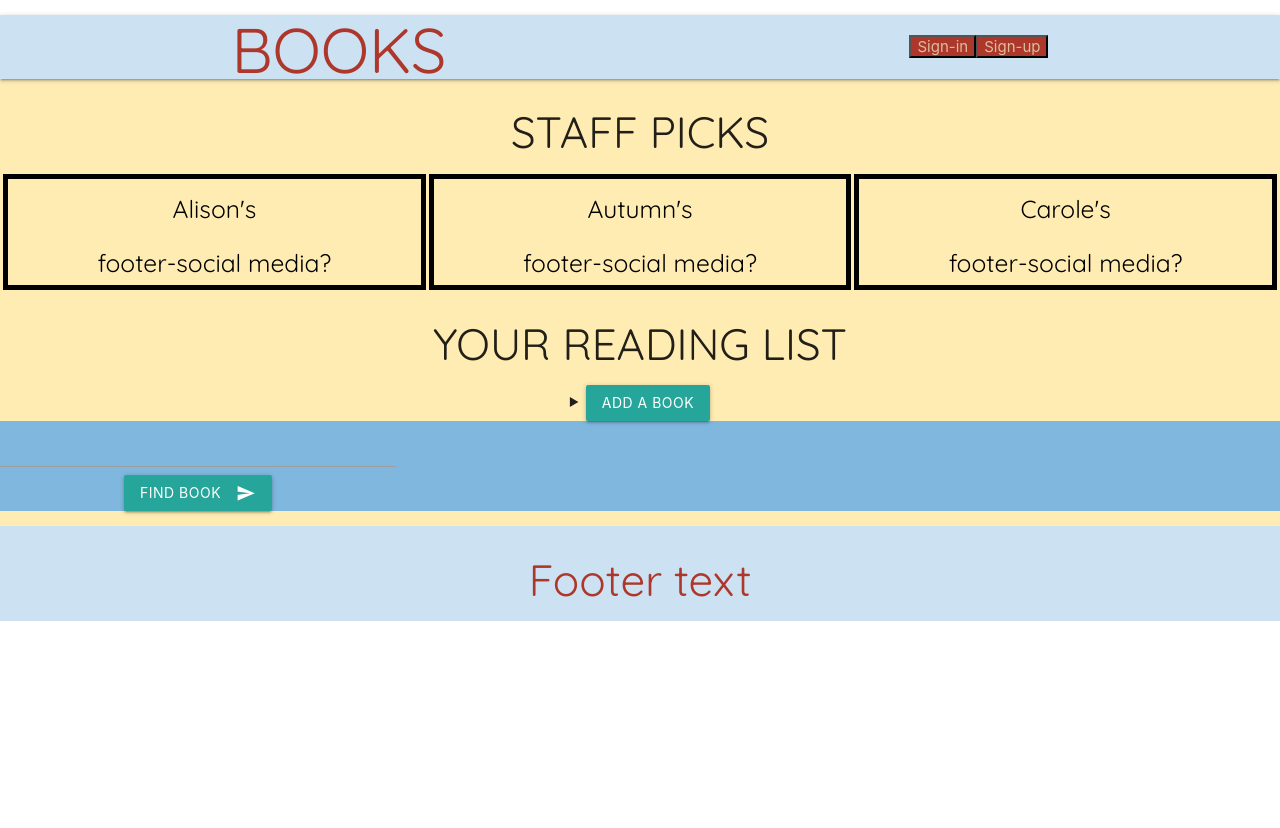
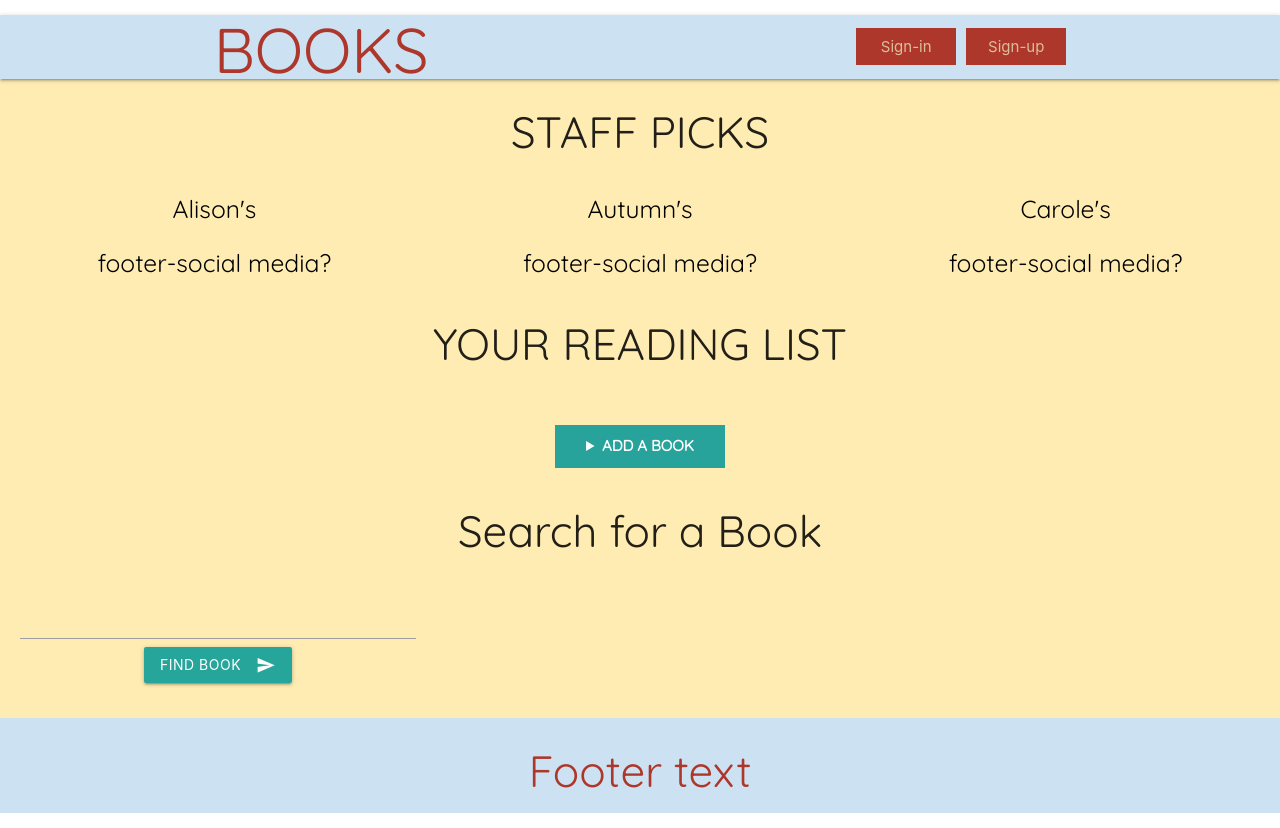
Before and after one commit to autumn-pham/BookApp, a website: page public/index.html in a window 1280 px wide. Before the commit the page ends 800 px from the top, so only its background shows below. Drawn offline with nearby package versions, Linux system fonts and the light colour scheme; no server answers.

Commit message:
added some css

```diff
--- a/public/js/app.js
+++ b/public/js/app.js
@@ -137,7 +137,7 @@ class App extends React.Component {
             <h1>BOOKS</h1>
             <ul id="nav-mobile" className="right hide-on-med-and-down">
               <li><button className="nav-button">Sign-in</button></li>
-              <li><button className="nav-button">Sign-up</button></li>
+              <li><button className="nav-button-two">Sign-up</button></li>
             </ul>
           </div>
         </nav>
@@ -223,11 +223,11 @@ class App extends React.Component {
         </div>
 
         <h3>YOUR READING LIST</h3>
-        <div className="book-container">
 
 
 
-          <div className="row-books">
+
+          <div className="row">
 
             { this.state.books.map( book => { return (
 
@@ -299,14 +299,14 @@ class App extends React.Component {
                 </div>
               </div>
             ) } ) }
-          </div>
+
         </div>
 
         <div className="new-book">
           <details>
 
-            <summary><button className="btn waves-effect waves-light" type="submit" name="action">ADD A BOOK
-            </button></summary>
+            <summary>ADD A BOOK
+            </summary>
 
             <form className="new-book-form" onSubmit={this.handleSubmit}>
               <label htmlFor="title">TITLE:</label>
@@ -338,7 +338,11 @@ class App extends React.Component {
           </details>
         </div>
 
+        <h3>Search for a Book</h3>
+
         <div className="find-book-container">
+
+
 
           <div className="google-books-input">
             <form onSubmit={this.findBook}>
--- a/public/main.css
+++ b/public/main.css
@@ -12,6 +12,8 @@
 
 /* ========= NAV & FOOTER CONTAINER ========= */
 
+
+
 .nav-wrapper, .footer {
   margin: 1rem 0 1rem 0;
   flex-direction: row;
@@ -21,13 +23,20 @@
   justify-content: space-around;
   vertical-align: middle;
   align-items: flex-start;
-
 }
 
-.nav-button {
+.nav-button, .nav-button-two {
   background-color: #ad372a;
   color: #dbbe9e;
+  border: none;
+  padding: 10px;
+  width: 100px;
 }
+
+.nav-button-two{
+  margin-left: 10px;
+}
+
 
 h1 {
   margin: 0;
@@ -43,6 +52,7 @@ h1 {
   color: black;
   font-weight: bold;
   justify-content: space-evenly;
+
 }
 
 .alison-container {
@@ -50,8 +60,11 @@ h1 {
   flex-direction: row;
   justify-content: space-between;
   flex-wrap: wrap;
-  border: 5px solid black;
+  padding: 5px;
+  /* border: 5px solid black;
+  background-color: whitesmoke; */
   width: 33%;
+
 }
 
 .autumn-container {
@@ -59,7 +72,8 @@ h1 {
   flex-direction: row;
   justify-content: space-between;
   flex-wrap: wrap;
-  border: 5px solid black;
+  padding: 5px;
+  /* border: 5px solid black; */
   width: 33%;
 }
 
@@ -68,7 +82,8 @@ h1 {
   flex-direction: row;
   justify-content: space-between;
   flex-wrap: wrap;
-  border: 5px solid black;
+  padding: 5px;
+  /* border: 5px solid black; */
   width: 33%;
 }
 
@@ -76,16 +91,19 @@ h1 {
   width: 100%;
 }
 
+
+
 /* ========= BOOK CONTAINER ========= */
 
 /* book container has image and row as its flex elements */
 /* row and image tak 50% of book container */
 /* row is flexed with all the books */
-.book-container {
+/* .book-container {
   background-color: #ffecb3;
   display: flex;
+  justify-content: space-between;
   flex-direction: row;
-}
+} */
 
 .book-image-div {
   height 50%;
@@ -99,7 +117,7 @@ h1 {
 }
 
 .card-image {
-  height 400px;
+  height: 300px;
   width: 200px;
   overflow: hidden;
 }
@@ -108,16 +126,17 @@ h1 {
   /* overflow: visible !important; */
 /* } */
 
-.row-books {
+.row {
   display: flex;
-  flex-direction: row;
-  justify-content: space-between;
+  justify-content: space-evenly;
   flex-wrap: wrap;
+  align-content: center;
+  padding: 10px;
 }
 
 .thumbnail {
-  height 150px;
-  width: 150px;
+  height: 100px;
+  width: 100px;
   border-radius: 5%;
 }
 
@@ -128,15 +147,28 @@ h1 {
   background-color: #ffecb3;
 }
 
+summary{
+  background-color: #28a39b;
+  color: white;
+  padding: 10px;
+  width: 150px;
+  font-weight: bolder;
+  margin-bottom: 10px;
+
+}
+
+.new-book-form{
+  margin-bottom: 10px;
+}
 /* ========= FIND BOOK CONTAINER ========= */
-input {
-  background-color: red;
-}
+
 
 .find-book-container {
   display: flex;
   flex-direction: row;
-  background-color: #7fb7de;
+  justify-content: flex-start;
+
+  padding: 20px;
 }
 
 .google-books-input {
```
